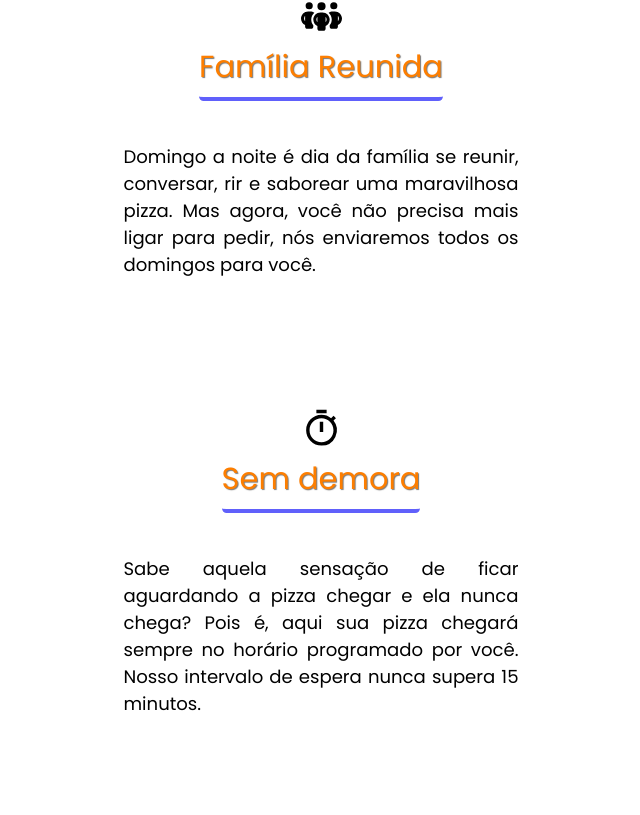
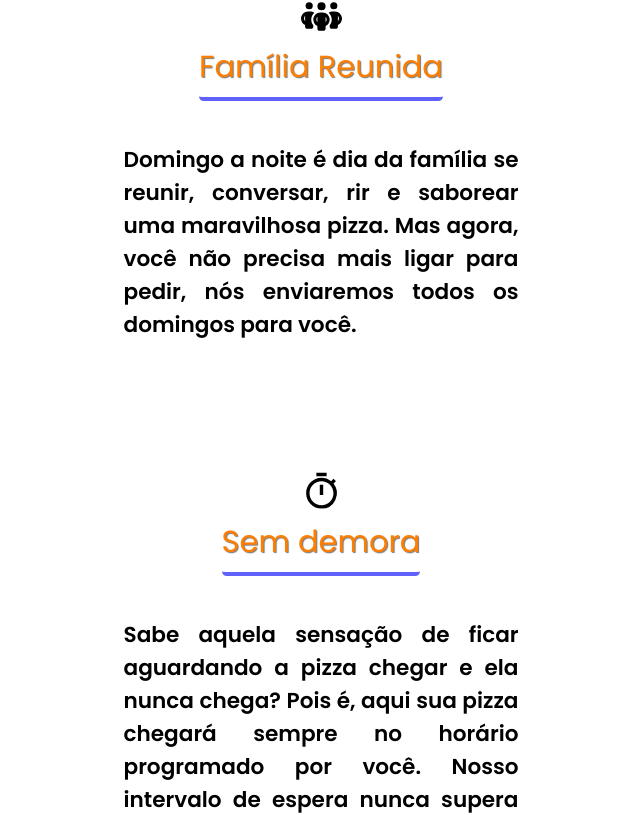
Before and after one commit to SantV7/pizzaria, a React (Vite) app: page / in a window 1280 px wide. Shown: the part 1514-2329 px from the top of the page, without its empty margins (319-959 px from the left). Built offline with nearby package versions, Linux system fonts and the light colour scheme; the HTML template or start-up script is replaced by a standard one; a web font is replaced by a local one.

Commit message:
Finals adjustments in text  =>  p

```diff
--- a/src/styles/main.css
+++ b/src/styles/main.css
@@ -18,7 +18,6 @@
     justify-content: center;
     align-items: center;
     flex-flow: column nowrap;
-
 }
 
 #main-content > #promotion-section > .area_info_promotion  > h3 {
@@ -93,7 +92,8 @@
 
 #main-content > #promotion-section > .area_info_promotion  > .all-cards > .cards-days > p {
     margin-top: 35px;
-    font-size: 1.13em;
+    font-size: 1.35em;
+    font-weight: 550;
     text-align: justify;
 }
 
```
